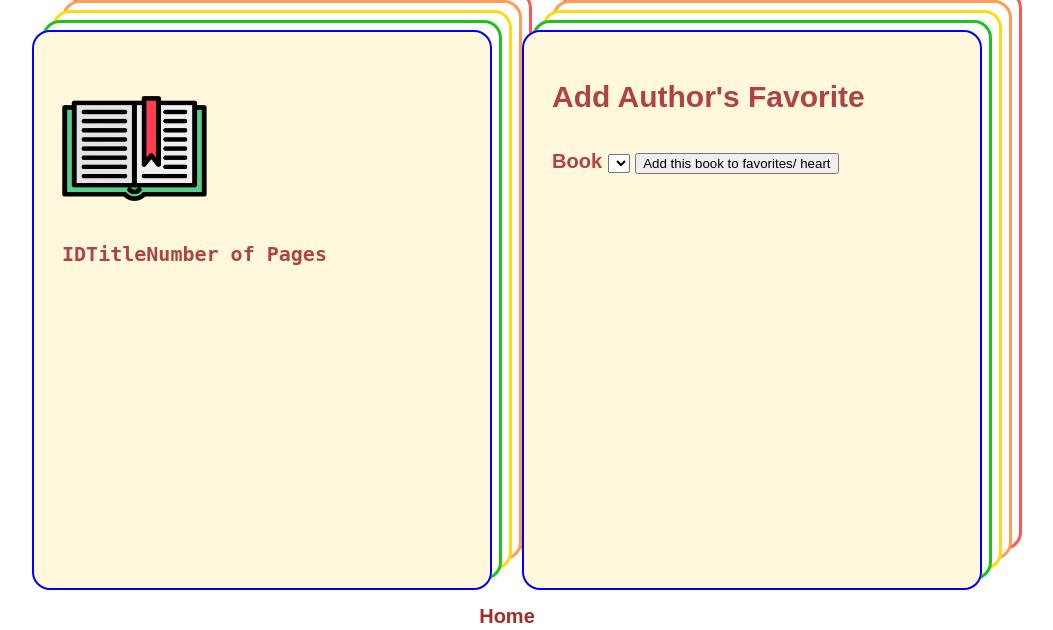
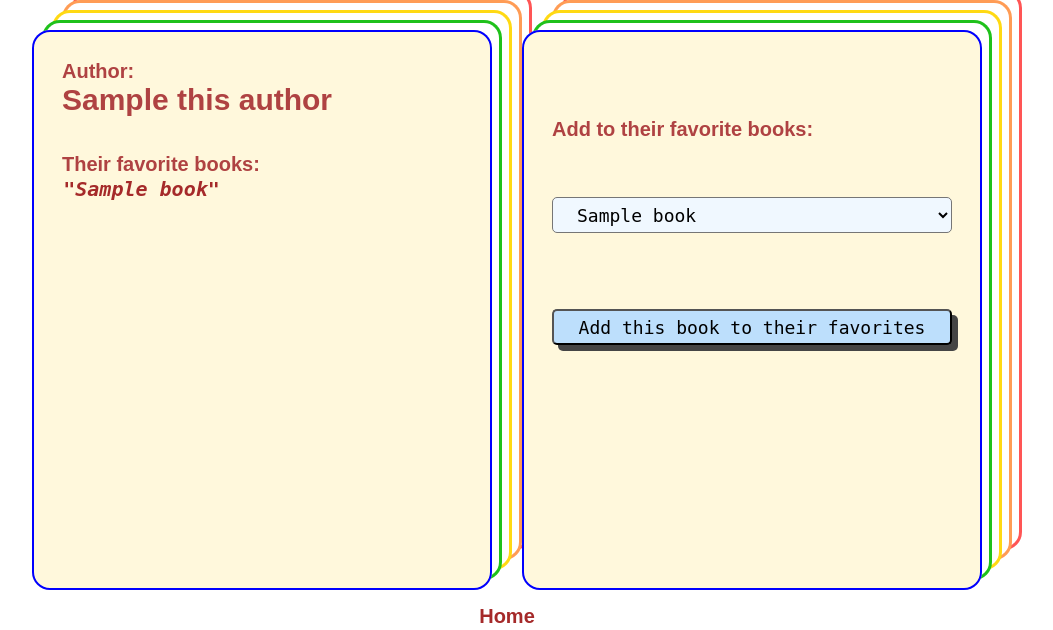
Before and after one commit to gabbe-grodin/books-one-to-many-assignment, a Flask app: template flask_app/templates/one_author.html in a window 1280 px wide. Shown: the part 154-784 px from the top of the page, without its empty margins (133-1186 px from the left). Run offline with Flask 3, Linux system fonts and the light colour scheme; the template is opened without the code that fills it: most values are stand-ins (such as "Sample title", 1, 10 or a date in 2020); lists and menus that the app fills with data are empty; parts of the project's set-up code (start-up, migrations or seed data) failed here and were passed over; some web fonts are replaced.

Commit message:
many-to-many success

```diff
--- a/flask_app/models/book.py
+++ b/flask_app/models/book.py
@@ -19,6 +19,7 @@
             INSERT INTO books(title,pages)
             VALUES(%(title)s,%(pages)s)"""
         data={
+            "id":data[data["id"]],
             "title":data["title"],
             "pages":data["pages"]}
         result=connectToMySQL(cls.db).query_db(query,data)
--- a/flask_app/static/css/style.css
+++ b/flask_app/static/css/style.css
@@ -178,18 +178,18 @@
 
 }
 
-#bookshelf-img {
+.bookshelf-img {
   width: 80px;
   height: 50px;
 
 }
 
-#book-img {
+.book-img {
   width: 145px;
   height: 105px;
 }
 
-#author-img {
+.author-img {
   width: 145px;
   height: 145px;
 }
@@ -228,9 +228,6 @@
   width: 100%;
 }
 
-label {
-
-}
 
 input, .input {
   font-family: monospace;
@@ -241,6 +238,22 @@
   border: none;
   border-bottom: 2px solid rgb(136, 0, 255);
   padding-left: 10px;
+}
+
+select {
+  padding-left: 20px;
+  font-size: 2rem;
+  color: rgb(104, 17, 107);
+  background-color: rgb(240, 248, 255);
+  color: black;
+  height: 36px;
+  border-radius: 5px;
+  font-family: monospace;
+  font-size: 18px;
+}
+
+select:hover {
+  background-color: rgb(255, 255, 255);
 }
 
 .checkbox-switch {
@@ -322,7 +335,6 @@
 .btn {
   background-color: rgb(189, 223, 252);
   color: black;
-  /* width: 180px; */
   height: 36px;
   box-shadow: 6px 6px rgb(69, 69, 69);
   border-radius: 5px;
--- a/flask_app/templates/books.html
+++ b/flask_app/templates/books.html
@@ -16,7 +16,7 @@
 
   <header class="flx container gap-3">
     <h1 class="mb ml">Book Archive</h1>
-    <img src="./static/resources/images/3563210.png" alt="small, vector graphic of books on a shelf" id="bookshelf-img">
+    <img src="./static/resources/images/3563210.png" alt="small, vector graphic of books on a shelf" class="bookshelf-img">
   </header>
   <!-- ? HEADER END -->
 
@@ -27,7 +27,7 @@
   <main class="flx gap-3">
     <div class="card sm-card row">
       <h2 class="mb mt">New Book</h2>
-      <img src="./static/resources/images/3563199.png" alt="" id="book-img" class="mb">
+      <img src="./static/resources/images/3563199.png" alt="vector graphic of an open book" class="mb book-img">
 
 
 
@@ -90,7 +90,7 @@
       <span>
         <a href="/">Authors</a>
       </span>
-      <img src="./static/resources/images/4926650.png" alt="small, vector graphic of an open book" id="author-img">
+      <img src="./static/resources/images/4926650.png" alt="small, vector graphic of an author" class="author-img">
     </div>
   </footer>
   <!-- ? FOOTER END -->
--- a/flask_app/templates/index.html
+++ b/flask_app/templates/index.html
@@ -27,7 +27,7 @@
 
   <header class="flx container gap-3">
     <h1 class="mb ml">Book Archive</h1>
-    <img src="./static/resources/images/3563210.png" alt="small, vector graphic of books on a shelf" id="bookshelf-img">
+    <img src="./static/resources/images/3563210.png" alt="small, vector graphic of books on a shelf" class="bookshelf-img">
   </header>
   <!-- ? HEADER END -->
 
@@ -38,7 +38,7 @@
   <main class="flx gap-3">
     <div class="card sm-card row">
       <h2 class="mb mt">New Author</h2>
-      <img src="./static/resources/images/4926650.png" alt="" id="author-img" class="mb">
+      <img src="./static/resources/images/4926650.png" alt="vector graphic icon of author" class="mb author-img">
 
 
 
@@ -90,7 +90,7 @@
       <span>
         <a href="/books">Books</a>
       </span>
-      <img src="./static/resources/images/3563199.png" alt="small, vector graphic of an open book" id="book-img">
+      <img src="./static/resources/images/3563199.png" alt="small, vector graphic of an open book" class="book-img">
     </div>
   </footer>
   <!-- ? FOOTER END -->
--- a/flask_app/templates/one_author.html
+++ b/flask_app/templates/one_author.html
@@ -3,7 +3,7 @@
 <head>
     <meta charset="UTF-8">
     <meta name="viewport" content="width=device-width, initial-scale=1.0">
-    <title>Author Page</title>
+    <title>{{ this_author.name }}</title>
     <link rel="stylesheet" type="text/css" href="{{ url_for('static', filename='css/style.css') }}">
     <style>
         @import url('https://fonts.googleapis.com/css2?family=Ysabeau+SC:wght@400;500;600;700;800&display=swap');
@@ -15,7 +15,7 @@
 
     <header class="flx container gap-3">
         <h1 class="mb ml">Book Archive</h1>
-        <img src="./static/resources/images/3563210.png" alt="small, vector graphic of books on a shelf" id="bookshelf-img">
+        <img src="./static/resources/images/3563210.png" alt="small, vector graphic of books on a shelf" class="bookshelf-img">
     </header>
     <!-- ? HEADER END -->
 
@@ -25,8 +25,12 @@
 
     <main class="flx gap-3">
         <div class="card sm-card row">
-        <h2 class="mb mt">{#{{ this_author.name }}#}</h2>
-        <img src="./static/resources/images/3563199.png" alt="" id="book-img" class="mb">
+            <p>
+                Author:
+            </p>
+            <h2 class="mb">{{ this_author.name }}</h2>
+            <!-- <img src="./static/resources/images/3563199.png" alt="" class="mb book-img"> -->
+            <p>Their favorite books:</p>
 
 
 
@@ -35,41 +39,56 @@
         <table class="font-mono">
             <thead>
                 <tr>
-                <th>ID</th>
-                <th>Title</th>
-                <th>Number of Pages</th>
+                    <th class="hidden">ID</th>
+                    <th class="hidden">Title</th>
+                    <th class="hidden">Number of Pages</th>
                 </tr>
             </thead>
             <tbody>
-            {#{% for book in this_author.favorite_books %}
+            {% for book in this_author.favorite_books %}
                 <tr>
-                    <td>{{ book.id }}</td>
-                    <td class="title">{{ book.title }}</td>
-                    <td>{{ book.pages }}</td>
+                    <td class="hidden">{{ book.id }}</td>
+                    <td class="title">"{{ book.title }}"</td>
+                    <td class="hidden">{{ book.pages }}</td>
                 </tr>
-            {% endfor %}#}
+            {% endfor %}
             </tbody>
         </table>
         <!-- ? TABLE END -->
 
         </div>
+
+
+
+
+
+        <!-- ? RIGHT SIDE -->
+
         <div class="card sm-card">
-        <h2 class="mb mt">Add Author's Favorite</h2>
+            <p class="mt-36 mb">
+                Add to their favorite books:
+            </p>
 
 
 
             <!-- ? FORM DROPDOWN START -->
 
-        <form action="" method="post">
-            <label for="title">Book</label>
-            <select name="book" id="">
-                {#{% for book in this_author.favorite_books %}
-                    <option value="{{}}">
+            <!-- Form's hidden input allows controller method to pass needed ids thru 'favorites' controller using request.form OR you can use a route variable for this. if going the request.form way, watch variables in name in tag, must appear in controller like request.for['author'] -->
+
+            <form action="/author/add/favorite" method="post">
+                <input type="hidden" name="author" value="{{ this_author.id }}">
+                <label for="title"></label>
+                <select name="book" id="" class="w-100 mt mb">
+                    {% for book in all_books %}
+                        <option value="{{ book.id }}">
                             {{ book.title }}
                         </option>
-                {% endfor %}#}
+                    {% endfor %}
                 </select>
-            <button type="submit">Add this book to favorites/ heart</button>
+
+                <div class="flx col gap-3 mt vert-cent">
+                <button type="submit" class="btn w-100 mt mb">Add this book to their favorites</button>
+                </div>
             </form>
         <!-- ? FORM END -->
 
--- a/server.py
+++ b/server.py
@@ -1,5 +1,5 @@
 from flask_app import app
-from flask_app.controllers import books, authors
+from flask_app.controllers import books, authors, favorites
 
 if __name__== "__main__":
     app.run(debug=True, host="localhost", port=8000)
```
Also changed, not shown: flask_app/controllers/authors.py (+23 -11 lines), flask_app/controllers/books.py (+5 -5 lines), flask_app/controllers/favorites.py (+23 -5 lines), flask_app/models/author.py (+22 -23 lines), flask_app/templates/one_book.html (+12 -5 lines). Lines whose indentation alone changed are shown as unchanged.
